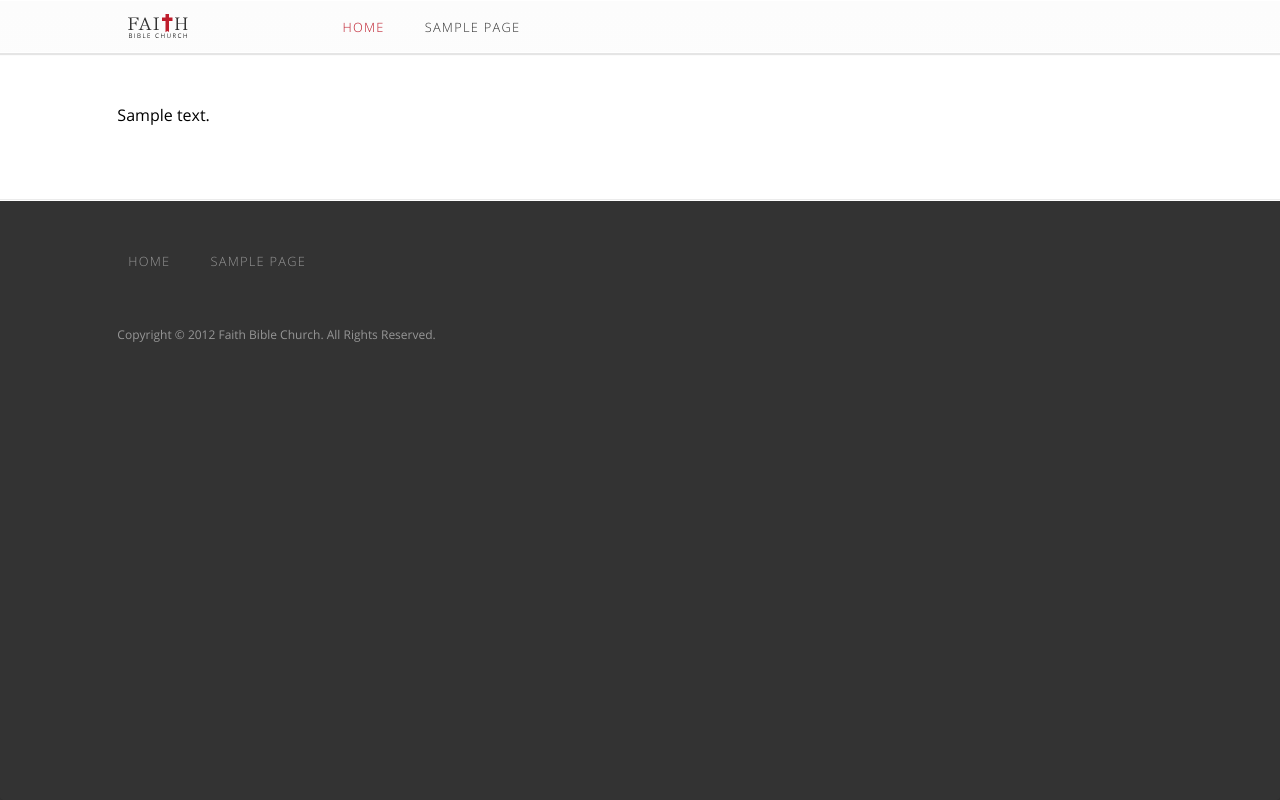
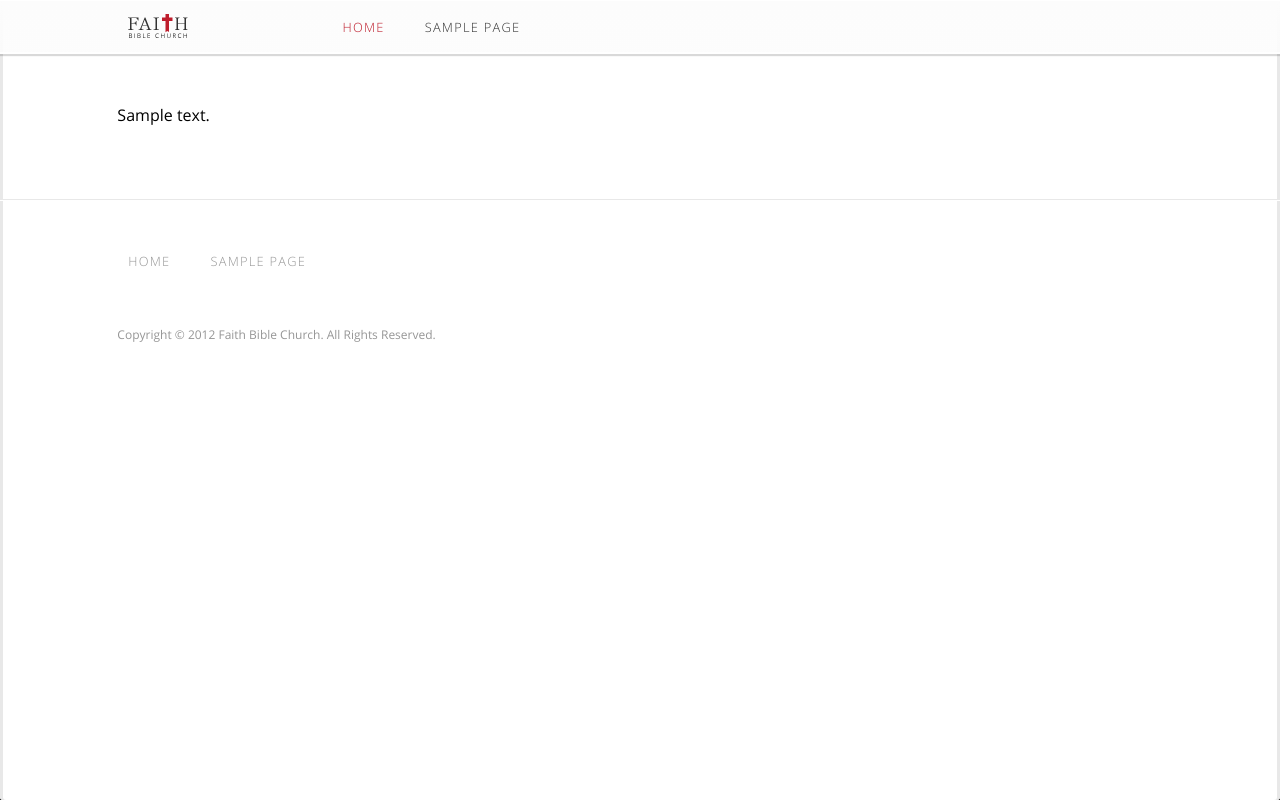
Before and after one commit to roblafeve/faithbiblekc, a WordPress theme: template index.php in a window 1280 px wide. Run offline with PHP 8.4 and a stand-in for WordPress, Linux system fonts and the light colour scheme; the site name, menu and one post (Sample post) are stand-ins, and other content is empty; some libraries are stand-ins or nearby versions.

Commit message:
fixed content area shadow and stuff. also, added ajax loading to page content.

```diff
--- a/css/styles.css
+++ b/css/styles.css
@@ -322,9 +322,6 @@
   position: fixed;
   overflow: hidden !important;
 }
-body {
-  background-color: #333;
-}
 #page-position {
   -webkit-transition: margin-left 0.15s ease-in-out;
   -moz-transition: margin-left 0.15s ease-in-out;
@@ -336,15 +333,8 @@
   width: 100%;
   height: 100%;
   margin-left: 0;
-  background-color: #333;
   -webkit-border-radius: 0.1875em;
   border-radius: 0.1875em;
-  overflow-x: hidden;
-}
-@media (max-width: 768px) {
-  #page-position {
-    background-color: #fff;
-  }
 }
 #page-position.open-left {
   -webkit-transition: margin-left 0.15s ease-in-out;
@@ -382,12 +372,13 @@
 }
 #page-wrapper {
   height: 100%;
+  overflow: auto;
+  -webkit-overflow-scrolling: touch;
+  background: #fff;
+  -webkit-box-shadow: 0 0 3px 2px #000, 3px 0 0 0 #e8e8e8 inset, -3px 0 0 0 #e8e8e8 inset;
+  box-shadow: 0 0 3px 2px #000, 3px 0 0 0 #e8e8e8 inset, -3px 0 0 0 #e8e8e8 inset;
   -webkit-border-radius: 0.1875em;
   border-radius: 0.1875em;
-  -webkit-box-shadow: 0 0 10px 0 #000;
-  box-shadow: 0 0 10px 0 #000;
-  overflow: auto;
-  -webkit-overflow-scrolling: touch;
 }
 .outer {
   max-width: 64em;
@@ -444,9 +435,9 @@
   background: -ms-linear-gradient(top, #fcfcfc 0%, rgba(252,252,252,0.9) 100%);
   background: linear-gradient(top, #fcfcfc 0%, rgba(252,252,252,0.9) 100%);
   border-top: 1px solid #fff;
-  border-bottom: 1px solid #fff;
-  -webkit-box-shadow: 0 2px 1px 0 rgba(0,0,0,0.1);
-  box-shadow: 0 2px 1px 0 rgba(0,0,0,0.1);
+  border-bottom: 2px solid #fff;
+  -webkit-box-shadow: 0 2px 1px 0 rgba(0,0,0,0.15), 0 -10px 0 0 #333;
+  box-shadow: 0 2px 1px 0 rgba(0,0,0,0.15), 0 -10px 0 0 #333;
 }
 @media (max-width: 768px) {
   header {
@@ -545,7 +536,7 @@
     line-height: 0.69em;
     margin-bottom: -0.2em;
     text-align: left;
-    color: #c9c9c9;
+    color: #7d7d7d;
     text-shadow: 0 2px 0 #fff;
   }
 }
@@ -565,7 +556,7 @@
     line-height: 1.1em;
     margin-bottom: -1em;
     text-align: right;
-    color: #c9c9c9;
+    color: #7d7d7d;
     text-shadow: 0 2px 0 #fff;
   }
 }
@@ -640,9 +631,8 @@
 }
 #main {
   padding: 4.875em 0 3em;
-  background-color: #fff;
   border-top: 1px solid #fff;
-  border-bottom: 1px solid #ebebeb;
+  border-bottom: 1px solid #e8e8e8;
 }
 @media (max-width: 768px) {
   #main {
--- a/css/stylus/layouts/main.styl
+++ b/css/stylus/layouts/main.styl
@@ -2,7 +2,6 @@
 
 #main
 	padding						4.875em 0 3em
-	background-color			main-bg
 	border-top					1px solid highlight
 	border-bottom				1px solid lowlight
 	@media						(max-width: 768px)
--- a/css/stylus/resources/color.styl
+++ b/css/stylus/resources/color.styl
@@ -18,4 +18,4 @@
 //// Effects ////
 
 highlight		=	white
-lowlight		=	darken(white, 8)
+lowlight		=	darken(white, 9)
--- a/header.php
+++ b/header.php
@@ -11,7 +11,6 @@
 		<link rel="pingback" href="<?php bloginfo( 'pingback_url' ); ?>" />
 		<?php if ( is_singular() && get_option( 'thread_comments' ) ) wp_enqueue_script( 'comment-reply' ); ?>
 		<?php wp_head(); ?>
-		<script src="//ajax.googleapis.com/ajax/libs/jquery/1.8.2/jquery.min.js"></script>
 		<script type="text/javascript" src="<?php bloginfo('template_directory'); ?>/js/functions.js"></script>
 		<?php include_once('inc/ga.php'); ?>
 	</head>
@@ -36,4 +35,4 @@
 			<div id='page-wrapper'>
 				<div id='main'>
 					<div class='outer'>
-						<div class='inner'>
+						<div class='inner' id='main-content'>
--- a/js/functions.js
+++ b/js/functions.js
@@ -1,12 +1,33 @@
 jQuery(document).ready(function( $ ) {
+
+	var $mainContent = $("#main-content"),
+		siteUrl = "http://" + top.location.host.toString(),
+		url = '';
+	$(document).delegate("a[href^='"+siteUrl+"']:not([href*=/wp-admin/]):not([href*=/wp-login.php]):not([href$=/feed/])", "click", function() {
+		location.hash = this.pathname;
+		return false;
+	});
+	$(window).bind('hashchange', function(){
+		url = window.location.hash.substring(1);
+		if (!url) {
+			return;
+		}
+		url = url + " #main-content";
+		$mainContent.animate({opacity: "1"}).load(url, function() {
+			$mainContent.animate({opacity: "1"});
+			$('#page-position').removeClass('open-right');
+			$('#page-position').removeClass('open-left');
+		});
+	});
+	$(window).trigger('hashchange');
 
 // Remove Address Bar
 
 	window.addEventListener("load",function() {
 	  // Set a timeout...
 	  setTimeout(function(){
-	    // Hide the address bar!
-	    window.scrollTo(0, 1);
+		// Hide the address bar!
+		window.scrollTo(0, 1);
 	  }, 0);
 	});
 
```
Also changed, not shown: css/stylus/layouts/header.styl (+4 -4 lines), css/stylus/layouts/site.styl (+3 -9 lines).
